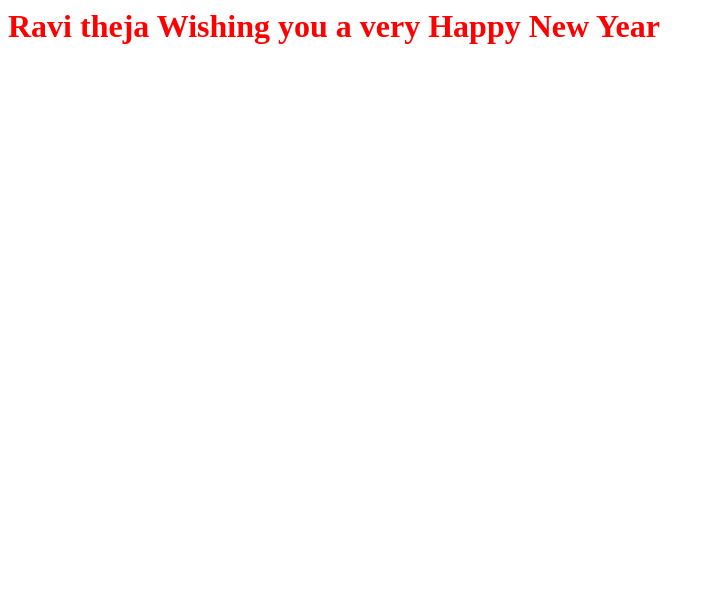
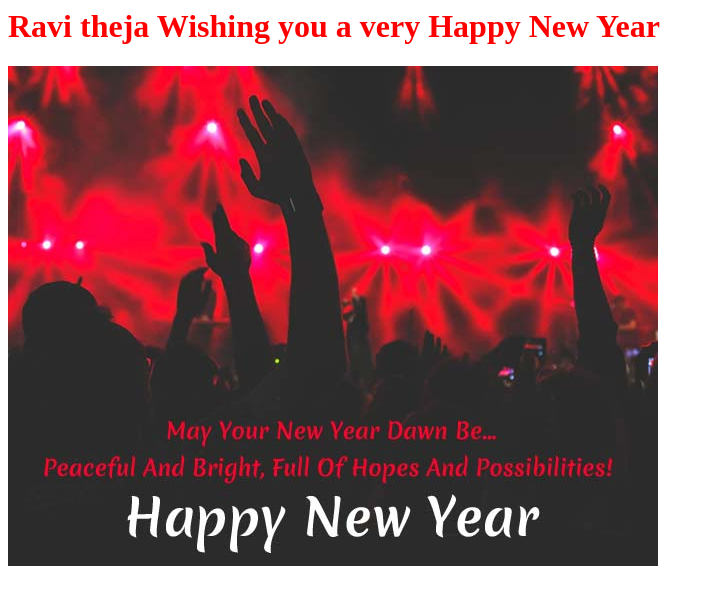
Before and after one commit to ravitheja-kasanagottu/Newyear, a plain HTML site: page index.html in a window 1280 px wide. Shown: the whole page, without its empty margins (0-715 px from the left). Drawn offline with Linux system fonts and the light colour scheme.

Commit message:
Update index.html

```diff
--- a/index.html
+++ b/index.html
@@ -1 +1,3 @@
 <h1 style="color:red">Ravi theja Wishing  you a very Happy New Year <h1>
+
+<img src="new-year-sms.jpg"/>
```
